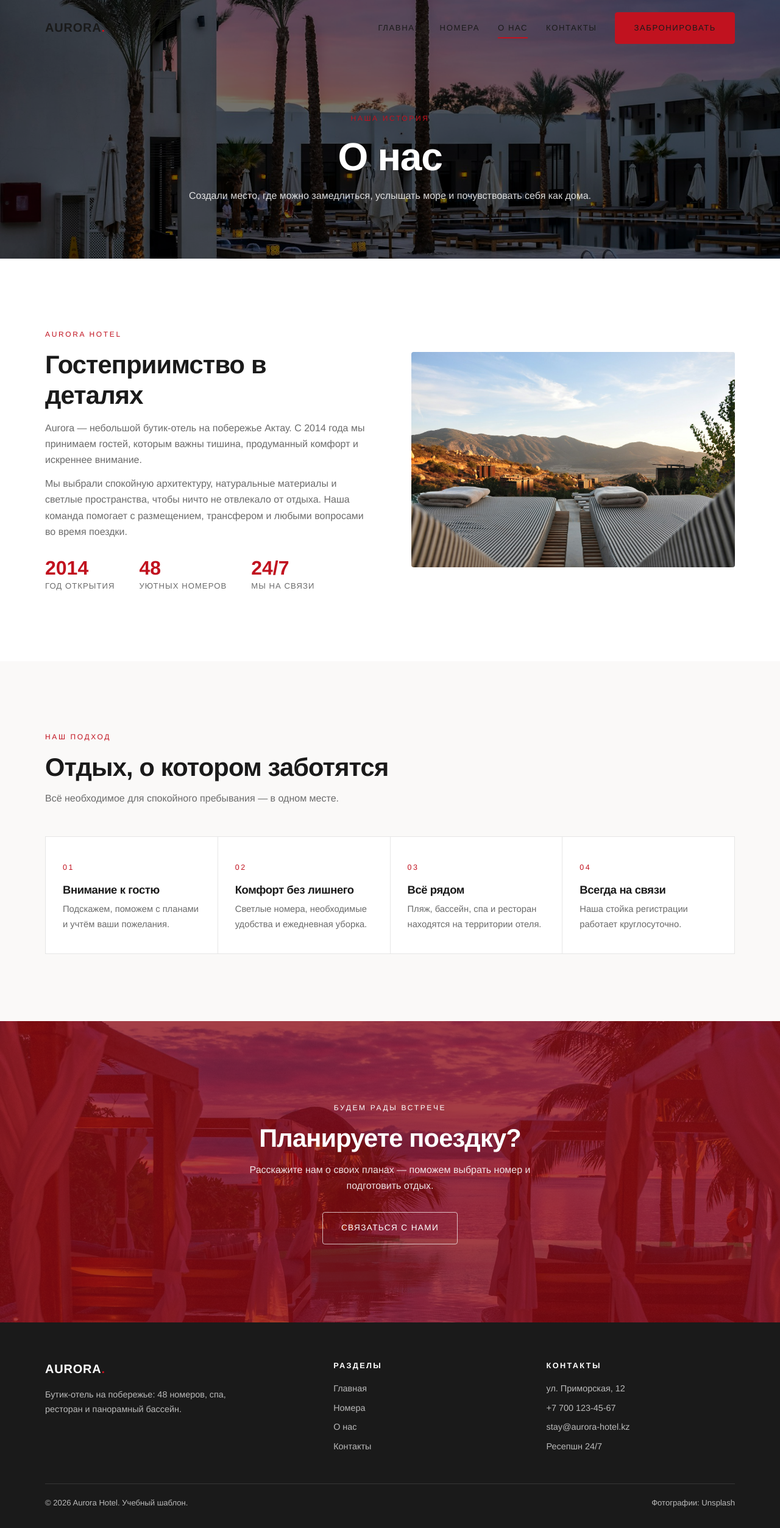
After one commit to Winston010n/homework.4, a Django app: page /about/ in a window 1280 px wide. The commit adds this page. Shown: the whole page at 61% size. Run offline with Django 5.2, Linux system fonts and the light colour scheme.

Commit message:
Add About page and site navigation

```diff
--- a/hotel/urls.py
+++ b/hotel/urls.py
@@ -7,5 +7,6 @@ app_name = "hotel"
 urlpatterns = [
     path("", views.home, name="home"),
     path("rooms/", views.rooms, name="rooms"),
+    path("about/", views.about, name="about"),
     path("contact/", views.contact, name="contact"),
 ]
--- a/hotel/views.py
+++ b/hotel/views.py
@@ -9,5 +9,9 @@ def rooms(request):
     return render(request, "hotel/rooms.html")
 
 
+def about(request):
+    return render(request, "hotel/about.html")
+
+
 def contact(request):
     return render(request, "hotel/contact.html")
--- /dev/null
+++ b/templates/hotel/about.html
@@ -0,0 +1,142 @@
+{% load static %}
+<!DOCTYPE html>
+<html lang="ru">
+<head>
+  <meta charset="UTF-8">
+  <meta name="viewport" content="width=device-width, initial-scale=1.0">
+  <title>О нас — Aurora Hotel</title>
+  <meta name="description" content="Узнайте больше об Aurora Hotel: наша история, ценности и забота о каждом госте.">
+  <link rel="stylesheet" href="{% static 'css/style.css' %}">
+</head>
+<body>
+  <header class="header solid">
+    <div class="wrap header-inner">
+      <a href="{% url 'hotel:home' %}" class="logo">AURORA<span>.</span></a>
+      <button class="burger" aria-label="Меню" aria-expanded="false">
+        <span></span><span></span><span></span>
+      </button>
+      <nav class="nav">
+        <a href="{% url 'hotel:home' %}">Главная</a>
+        <a href="{% url 'hotel:rooms' %}">Номера</a>
+        <a href="{% url 'hotel:about' %}" class="active">О нас</a>
+        <a href="{% url 'hotel:contact' %}">Контакты</a>
+        <a href="{% url 'hotel:contact' %}" class="btn btn-primary">Забронировать</a>
+      </nav>
+    </div>
+  </header>
+
+  <main>
+    <section class="page-hero">
+      <img src="{% static 'images/about.jpg' %}" alt="Тихий внутренний двор Aurora Hotel" class="hero-bg">
+      <div class="wrap">
+        <span class="eyebrow">Наша история</span>
+        <h1>О нас</h1>
+        <p>Создали место, где можно замедлиться, услышать море и почувствовать себя как дома.</p>
+      </div>
+    </section>
+
+    <section>
+      <div class="wrap split reveal">
+        <div>
+          <span class="eyebrow">Aurora Hotel</span>
+          <h2>Гостеприимство в деталях</h2>
+          <p style="color:var(--gray); margin-top:16px;">
+            Aurora — небольшой бутик-отель на побережье Актау. С 2014 года мы принимаем гостей,
+            которым важны тишина, продуманный комфорт и искреннее внимание.
+          </p>
+          <p style="color:var(--gray); margin-top:12px;">
+            Мы выбрали спокойную архитектуру, натуральные материалы и светлые пространства,
+            чтобы ничто не отвлекало от отдыха. Наша команда помогает с размещением, трансфером
+            и любыми вопросами во время поездки.
+          </p>
+          <div class="stats">
+            <div class="stat"><b>2014</b><span>год открытия</span></div>
+            <div class="stat"><b>48</b><span>уютных номеров</span></div>
+            <div class="stat"><b>24/7</b><span>мы на связи</span></div>
+          </div>
+        </div>
+        <div class="split-img">
+          <img src="{% static 'images/terrace.jpg' %}" alt="Терраса Aurora Hotel у моря">
+        </div>
+      </div>
+    </section>
+
+    <section class="section-alt">
+      <div class="wrap">
+        <div class="section-head reveal">
+          <span class="eyebrow">Наш подход</span>
+          <h2>Отдых, о котором заботятся</h2>
+          <p>Всё необходимое для спокойного пребывания — в одном месте.</p>
+        </div>
+        <div class="features reveal">
+          <article class="feature">
+            <span class="num">01</span>
+            <h3>Внимание к гостю</h3>
+            <p>Подскажем, поможем с планами и учтём ваши пожелания.</p>
+          </article>
+          <article class="feature">
+            <span class="num">02</span>
+            <h3>Комфорт без лишнего</h3>
+            <p>Светлые номера, необходимые удобства и ежедневная уборка.</p>
+          </article>
+          <article class="feature">
+            <span class="num">03</span>
+            <h3>Всё рядом</h3>
+            <p>Пляж, бассейн, спа и ресторан находятся на территории отеля.</p>
+          </article>
+          <article class="feature">
+            <span class="num">04</span>
+            <h3>Всегда на связи</h3>
+            <p>Наша стойка регистрации работает круглосуточно.</p>
+          </article>
+        </div>
+      </div>
+    </section>
+
+    <section class="cta">
+      <img src="{% static 'images/pool.jpg' %}" alt="" class="hero-bg">
+      <div class="wrap">
+        <span class="eyebrow" style="color:#fff;">Будем рады встрече</span>
+        <h2>Планируете поездку?</h2>
+        <p>Расскажите нам о своих планах — поможем выбрать номер и подготовить отдых.</p>
+        <a href="{% url 'hotel:contact' %}" class="btn btn-light">Связаться с нами</a>
+      </div>
+    </section>
+  </main>
+
+  <footer class="footer">
+    <div class="wrap">
+      <div class="footer-grid">
+        <div>
+          <a href="{% url 'hotel:home' %}" class="logo">AURORA<span>.</span></a>
+          <p style="margin-top:14px; max-width:320px;">Бутик-отель на побережье: 48 номеров, спа, ресторан и панорамный бассейн.</p>
+        </div>
+        <div>
+          <h4>Разделы</h4>
+          <ul>
+            <li><a href="{% url 'hotel:home' %}">Главная</a></li>
+            <li><a href="{% url 'hotel:rooms' %}">Номера</a></li>
+            <li><a href="{% url 'hotel:about' %}">О нас</a></li>
+            <li><a href="{% url 'hotel:contact' %}">Контакты</a></li>
+          </ul>
+        </div>
+        <div>
+          <h4>Контакты</h4>
+          <ul>
+            <li>ул. Приморская, 12</li>
+            <li><a href="tel:+77001234567">+7 700 123-45-67</a></li>
+            <li><a href="mailto:stay@aurora-hotel.kz">stay@aurora-hotel.kz</a></li>
+            <li>Ресепшн 24/7</li>
+          </ul>
+        </div>
+      </div>
+      <div class="footer-bottom">
+        <span>© <span id="year">2026</span> Aurora Hotel. Учебный шаблон.</span>
+        <span>Фотографии: Unsplash</span>
+      </div>
+    </div>
+  </footer>
+
+  <script src="{% static 'js/main.js' %}"></script>
+</body>
+</html>
--- a/templates/hotel/contact.html
+++ b/templates/hotel/contact.html
@@ -22,6 +22,7 @@
       <nav class="nav">
         <a href="{% url 'hotel:home' %}">Главная</a>
         <a href="{% url 'hotel:rooms' %}">Номера</a>
+        <a href="{% url 'hotel:about' %}">О нас</a>
         <a href="{% url 'hotel:contact' %}" class="active">Контакты</a>
         <a href="#booking-form" class="btn btn-primary">Забронировать</a>
       </nav>
@@ -175,6 +176,7 @@
           <ul>
             <li><a href="{% url 'hotel:home' %}">Главная</a></li>
             <li><a href="{% url 'hotel:rooms' %}">Номера</a></li>
+            <li><a href="{% url 'hotel:about' %}">О нас</a></li>
             <li><a href="{% url 'hotel:contact' %}">Контакты</a></li>
             <li><a href="#booking-form">Бронирование</a></li>
           </ul>
--- a/templates/hotel/index.html
+++ b/templates/hotel/index.html
@@ -22,6 +22,7 @@
       <nav class="nav">
         <a href="{% url 'hotel:home' %}" class="active">Главная</a>
         <a href="{% url 'hotel:rooms' %}">Номера</a>
+        <a href="{% url 'hotel:about' %}">О нас</a>
         <a href="{% url 'hotel:contact' %}">Контакты</a>
         <a href="{% url 'hotel:contact' %}" class="btn btn-primary">Забронировать</a>
       </nav>
@@ -215,6 +216,7 @@
           <ul>
             <li><a href="{% url 'hotel:home' %}">Главная</a></li>
             <li><a href="{% url 'hotel:rooms' %}">Номера</a></li>
+            <li><a href="{% url 'hotel:about' %}">О нас</a></li>
             <li><a href="{% url 'hotel:contact' %}">Контакты</a></li>
             <li><a href="{% url 'hotel:contact' %}">Бронирование</a></li>
           </ul>
--- a/templates/hotel/rooms.html
+++ b/templates/hotel/rooms.html
@@ -22,6 +22,7 @@
       <nav class="nav">
         <a href="{% url 'hotel:home' %}">Главная</a>
         <a href="{% url 'hotel:rooms' %}" class="active">Номера</a>
+        <a href="{% url 'hotel:about' %}">О нас</a>
         <a href="{% url 'hotel:contact' %}">Контакты</a>
         <a href="{% url 'hotel:contact' %}" class="btn btn-primary">Забронировать</a>
       </nav>
@@ -214,6 +215,7 @@
           <ul>
             <li><a href="{% url 'hotel:home' %}">Главная</a></li>
             <li><a href="{% url 'hotel:rooms' %}">Номера</a></li>
+            <li><a href="{% url 'hotel:about' %}">О нас</a></li>
             <li><a href="{% url 'hotel:contact' %}">Контакты</a></li>
             <li><a href="{% url 'hotel:contact' %}">Бронирование</a></li>
           </ul>
```
